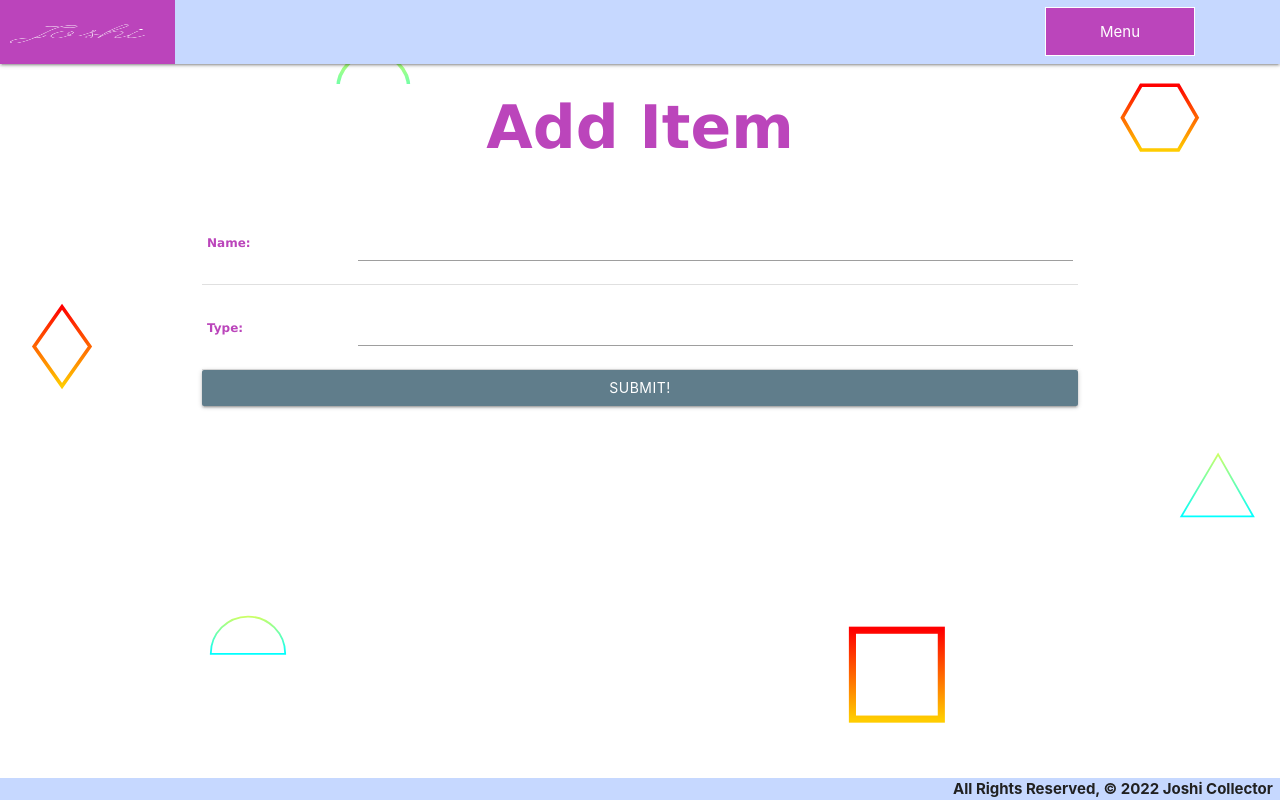
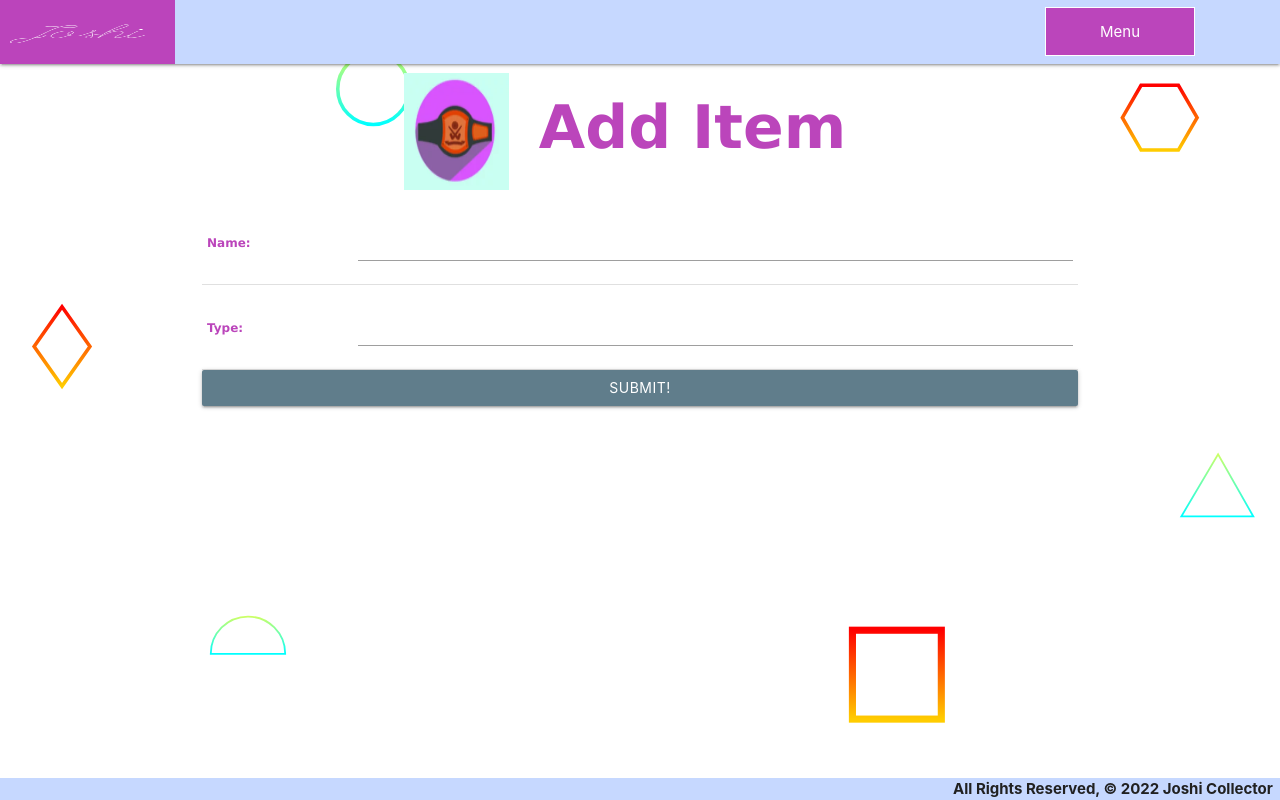
Before and after one commit to TonyPurple/joshicollector-flex44-anthonyvanoni, a Django app: page /items/create/ in a window 1280 px wide. Run offline with Django 4.2, Linux system fonts and the light colour scheme.

Commit message:
adding icons to index and forms for joshis and items

```diff
--- a/main_app/static/css/style.css
+++ b/main_app/static/css/style.css
@@ -9,6 +9,7 @@
     /* background by SVGBackgrounds.com */
     color: #BB45BB;
     font-weight: bold;
+    justify-content: center;
 }
 
 main {
@@ -93,6 +94,12 @@
     font-family: Verdana, Geneva, Tahoma, sans-serif;
 }
 
+.page-header {
+    display: flex;
+    flex-direction: row;
+    justify-content: center;
+}
+
 form {
     display: flex;
     flex-direction: column;
@@ -101,6 +108,10 @@
     padding: 10px;
     font-family: Verdana, Geneva, Tahoma, sans-serif;
     border-radius: 5%;
+}
+
+.form-icon {
+    padding-top: 1%;
 }
 
 .card .card-content {
--- a/main_app/templates/home.html
+++ b/main_app/templates/home.html
@@ -1,5 +1,5 @@
-{% extends 'base.html' %} {% block content %}
+{% extends 'base.html' %} {% load static %} {% block content %}
 
 <h1 class="home-title">Joshi Collector</h1>
 
-<img class="responsive-img" src="https://i.imgur.com/DkBvISY.jpg"> {% endblock %}
+<img class="responsive-img" src="{% static 'images/home.jpeg' %}" alt="Home Image" /> {% endblock %}
--- a/main_app/templates/joshis/detail.html
+++ b/main_app/templates/joshis/detail.html
@@ -1,6 +1,6 @@
 {% extends 'base.html' %} {% block content %}
 
-<h1 class="home-title">{{ joshi.name }} Details</h1>
+<h1 class="home-title">{{ joshi.name }}'s Details</h1>
 
 <div class="row">
     <div class="col s6">
--- a/main_app/templates/main_app/item_detail.html
+++ b/main_app/templates/main_app/item_detail.html
@@ -1,4 +1,5 @@
 {% extends 'base.html' %} {% block content %}
+
 
 <h1 class="home-title">Item Details</h1>
 
--- a/main_app/templates/main_app/item_form.html
+++ b/main_app/templates/main_app/item_form.html
@@ -1,8 +1,11 @@
-{% extends 'base.html' %} {% block content %} {% if object %}
-<h1 class="home-title">Edit <span class="teal-text">{{object.name}}</span></h1>
-{% else %}
-<h1 class="home-title">Add Item</h1>
-{% endif %}
+{% extends 'base.html' %} {% load static %} {% block content %}
+<div class="page-header">
+    <img class="form-icon" src="{% static 'images/formitem.png' %}" alt="Add Form" /> {% if object %}
+    <h1 class="home-title">Edit <span class="teal-text">{{object.name}}</span></h1>
+    {% else %}
+    <h1 class="home-title">Add Item</h1>
+    {% endif %}
+</div>
 <!-- Leaving the action empty makes the form post to the same url used to display it -->
 <form action="" method="post">
     <!-- Django requires the following for security purposes -->
```
Also changed, not shown: main_app/templates/joshis/index.html (+5 -3 lines), main_app/templates/main_app/item_confirm_delete.html (+6 -3 lines), main_app/templates/main_app/item_list.html (+5 -2 lines), main_app/templates/main_app/joshi_confirm_delete.html (+5 -3 lines), main_app/templates/main_app/joshi_form.html (+8 -5 lines), main_app/static/images/formicon.png (added), main_app/static/images/formitem.png (added), main_app/static/images/home.jpeg (added).
